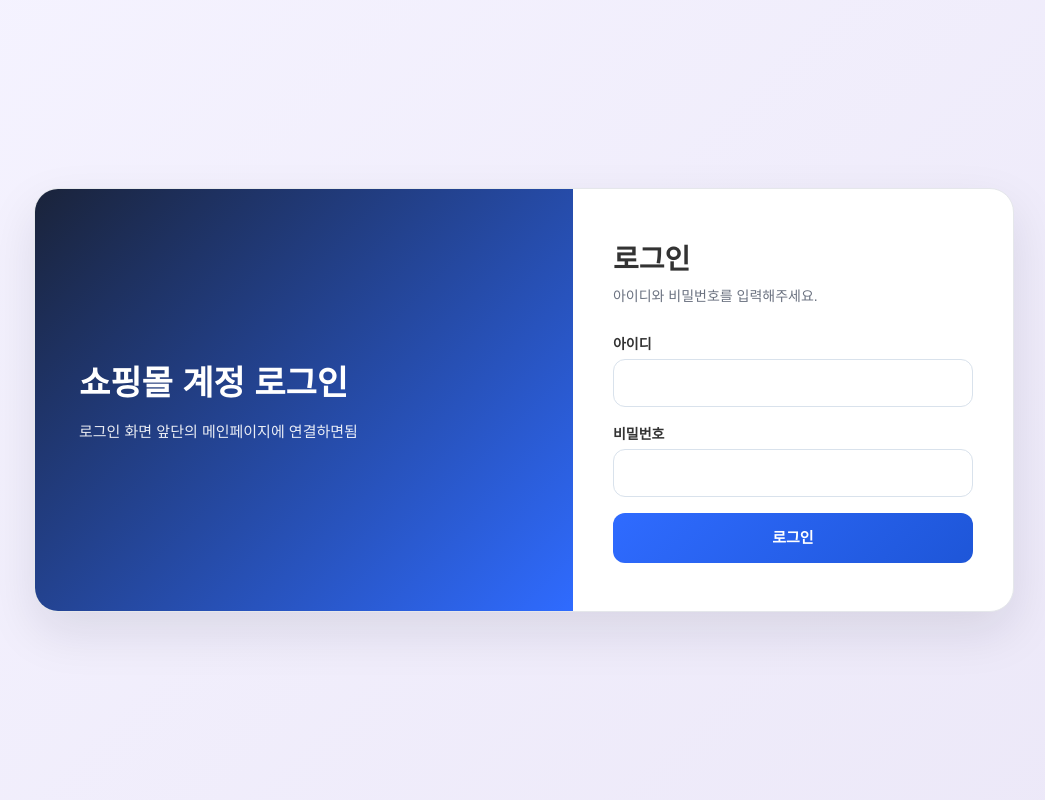
After one commit to 22nsoo/H_R_Project1, a Flask app: page /login in a window 1280 px wide. The commit adds this page. Shown: the whole page, without its empty margins (116-1161 px from the left). Run offline with Flask 3, Linux system fonts and the light colour scheme.

Commit message:
로그인 구조 전환

```diff
--- a/my_pro/app.py
+++ b/my_pro/app.py
@@ -1,5 +1,5 @@
 import os
-from flask import Flask, render_template, request, redirect, url_for, flash, Response
+from flask import Flask, render_template, request, redirect, url_for, flash, Response, session
 from db import get_connection
 import json
 import pymysql
@@ -64,22 +64,101 @@ def get_seller_or_none(cursor, seller_id: int):
     )
     return cursor.fetchone()
 
+def get_login_seller_id():
+    seller_id = session.get("seller_id")
+    if not seller_id:
+        return None
+    return seller_id
+
+@app.route("/login", methods=["GET", "POST"])
+def login():
+    if request.method == "POST":
+        login_id = request.form.get("login_id", "").strip()
+        password = request.form.get("password", "").strip()
+
+        conn = get_connection()
+        cursor = conn.cursor()
+
+        cursor.execute("""
+            SELECT account_id, role
+            FROM accounts
+            WHERE login_id = %s AND password = %s AND is_active = 1
+        """, (login_id, password))
+        account = cursor.fetchone()
+
+        if not account:
+            cursor.close()
+            conn.close()
+            flash("아이디 또는 비밀번호가 올바르지 않습니다.")
+            return render_template("login.html")
+
+        if account["role"] == "seller":
+            cursor.execute("""
+                SELECT seller_id
+                FROM sellers
+                WHERE account_id = %s
+            """, (account["account_id"],))
+            seller = cursor.fetchone()
+
+            if not seller:
+                flash("연결된 판매자 정보가 없습니다.")
+                return render_template("login.html")
+
+            session["seller_id"] = seller["seller_id"]
+            session["account_id"] = account["account_id"]
+            session["role"] = account["role"]
+
+            return redirect(url_for("seller_dashboard"))
+
+        elif account["role"] == "customer":
+            session["account_id"] = account["account_id"]
+            session["role"] = account["role"]
+
+            return redirect(url_for("customer_home"))   # 네 구매자 메인 라우트명으로 변경
+
+        elif account["role"] == "admin":
+            session["account_id"] = account["account_id"]
+            session["role"] = account["role"]
+
+            return redirect(url_for("admin_dashboard"))  # 관리자 페이지 있으면
+
+        cursor.execute("""
+            SELECT seller_id
+            FROM sellers
+            WHERE account_id = %s
+        """, (account["account_id"],))
+        seller = cursor.fetchone()
+
+        cursor.close()
+        conn.close()
+
+        if not seller:
+            flash("연결된 판매자 정보가 없습니다.")
+            return render_template("login.html")
+
+        session["seller_id"] = seller["seller_id"]
+        session["account_id"] = account["account_id"]
+
+        return redirect(url_for("seller_dashboard"))
+
+    return render_template("login.html")
+
+@app.route("/logout")
+def logout():
+    session.clear()
+    return redirect(url_for("login"))
+
 @app.route("/")
 def home():
-    conn = get_connection()
-    cursor = conn.cursor()
+    if session.get("seller_id"):
+        return redirect(url_for("seller_dashboard"))
+    return redirect(url_for("login"))
 
-    cursor.execute("SELECT seller_id, seller_name FROM sellers ORDER BY seller_id ASC")
-    sellers = cursor.fetchall()
-
-    cursor.close()
-    conn.close()
-
-    return render_template("home.html", sellers=sellers)
-
-
-@app.route("/seller/dashboard/<int:seller_id>")
-def seller_dashboard(seller_id):
+@app.route("/seller/dashboard")
+def seller_dashboard():
+    seller_id = session.get("seller_id")
+    if not seller_id:
+        return redirect(url_for("login"))
     conn = get_connection()
     cursor = conn.cursor()
 
@@ -250,8 +329,11 @@ def seller_dashboard(seller_id):
         monthly_values=json.dumps(monthly_values)
     )
 
-@app.route("/seller/products/<int:seller_id>")
-def seller_products(seller_id):
+@app.route("/seller/products")
+def seller_products():
+    seller_id = session.get("seller_id")
+    if not seller_id:
+        return redirect(url_for("login"))
     conn = get_connection()
     cursor = conn.cursor()
 
@@ -385,8 +467,11 @@ def seller_products(seller_id):
         sort=sort,
     )
 
-@app.route("/seller/product/add/<int:seller_id>", methods=["GET", "POST"])
-def add_product(seller_id):
+@app.route("/seller/product/add", methods=["GET", "POST"])
+def add_product():
+    seller_id = session.get("seller_id")
+    if not seller_id:
+        return redirect(url_for("login"))
     conn = get_connection()
     cursor = conn.cursor()
 
@@ -519,7 +604,7 @@ def add_product(seller_id):
         conn.close()
 
         flash("상품이 등록되었습니다.")
-        return redirect(url_for("seller_products", seller_id=seller_id))
+        return redirect(url_for("seller_products"))
 
     cursor.close()
     conn.close()
@@ -699,7 +784,7 @@ def edit_product(product_id):
         conn.close()
 
         flash("상품이 수정되었습니다.")
-        return redirect(url_for("seller_products", seller_id=seller_id))
+        return redirect(url_for("seller_products"))
 
     cursor.close()
     conn.close()
@@ -733,15 +818,18 @@ def delete_product(product_id):
     conn.close()
 
     flash("상품이 삭제되었습니다.")
-    return redirect(url_for("seller_products", seller_id=seller_id))
+    return redirect(url_for("seller_products"))
 
-@app.route("/seller/products/delete-selected/<int:seller_id>", methods=["POST"])
-def delete_selected_products(seller_id):
+@app.route("/seller/products/delete-selected", methods=["POST"])
+def delete_selected_products():
+    seller_id = session.get("seller_id")
+    if not seller_id:
+        return redirect(url_for("login"))
     product_ids = request.form.getlist("product_ids")
 
     if not product_ids:
         flash("선택된 상품이 없습니다.")
-        return redirect(url_for("seller_products", seller_id=seller_id))
+        return redirect(url_for("seller_products"))
 
     filtered_ids = []
     for pid in product_ids:
@@ -752,7 +840,7 @@ def delete_selected_products(seller_id):
 
     if not filtered_ids:
         flash("삭제할 상품 정보가 올바르지 않습니다.")
-        return redirect(url_for("seller_products", seller_id=seller_id))
+        return redirect(url_for("seller_products"))
 
     conn = get_connection()
     cursor = conn.cursor()
@@ -770,10 +858,13 @@ def delete_selected_products(seller_id):
     conn.close()
 
     flash("선택한 상품이 삭제되었습니다.")
-    return redirect(url_for("seller_products", seller_id=seller_id))
+    return redirect(url_for("seller_products"))
 
-@app.route("/seller/products/delete-all/<int:seller_id>", methods=["POST"])
-def delete_all_products(seller_id):
+@app.route("/seller/products/delete-all", methods=["POST"])
+def delete_all_products():
+    seller_id = session.get("seller_id")
+    if not seller_id:
+        return redirect(url_for("login"))
     conn = get_connection()
     cursor = conn.cursor()
 
@@ -787,7 +878,7 @@ def delete_all_products(seller_id):
     conn.close()
 
     flash("전체 상품이 삭제되었습니다.")
-    return redirect(url_for("seller_products", seller_id=seller_id))
+    return redirect(url_for("seller_products"))
 
 @app.route("/seller/product/stock/<int:product_id>", methods=["POST"])
 def update_product_stock(product_id):
@@ -825,19 +916,27 @@ def update_product_stock(product_id):
     conn.close()
 
     flash("재고가 수정되었습니다.")
-    return redirect(url_for("seller_dashboard", seller_id=seller_id))
+    return redirect(url_for("seller_dashboard"))
 
-@app.route("/seller/orders/<int:seller_id>")
-def seller_orders(seller_id):
-    keyword = request.args.get("keyword")
-    status = request.args.get("status")
-    sort = request.args.get("sort")
+@app.route("/seller/orders")
+def seller_orders():
+    seller_id = session.get("seller_id")
+    if not seller_id:
+        return redirect(url_for("login"))
+
+    keyword = request.args.get("keyword", "").strip()
+    status = request.args.get("status", "전체")
+    sort = request.args.get("sort", "latest")
     type_filter = request.args.get("type")
+
+    page = request.args.get("page", 1, type=int)
+    per_page = 10
+    if page < 1:
+        page = 1
 
     conn = get_connection()
     cursor = conn.cursor()
 
-    # 판매자 조회
     cursor.execute(
         "SELECT seller_id, seller_name FROM sellers WHERE seller_id = %s",
         (seller_id,)
@@ -849,30 +948,53 @@ def seller_orders(seller_id):
         conn.close()
         return "판매자를 찾을 수 없습니다."
 
-    query = """
-    SELECT order_id, order_code, customer_name, customer_email,
-        customer_phone, address,
-        order_date, total_amount, order_status
+    where_sql = """
     FROM orders
     WHERE seller_id = %s
     """
+    params = [seller_id]
 
-    params = [seller_id]
-    # 배송 미처리 필터
     if type_filter == "pending":
-        query += " AND order_status IN ('신규주문','배송준비중')"
+        where_sql += " AND order_status IN ('신규주문','배송준비중')"
 
-    # 주문번호 검색
     if keyword:
-        query += " AND order_code LIKE %s"
+        where_sql += " AND order_code LIKE %s"
         params.append(f"%{keyword}%")
 
-    # 상태 필터
     if status and status != "전체":
-        query += " AND order_status = %s"
+        where_sql += " AND order_status = %s"
         params.append(status)
 
-    # 정렬
+    count_sql = f"""
+    SELECT COUNT(*) AS total_count
+    {where_sql}
+    """
+    cursor.execute(count_sql, params)
+    total_count = int(cursor.fetchone()["total_count"] or 0)
+
+    total_pages = (total_count + per_page - 1) // per_page
+    if total_pages == 0:
+        total_pages = 1
+
+    if page > total_pages:
+        page = total_pages
+
+    offset = (page - 1) * per_page
+
+    query = f"""
+    SELECT
+        order_id,
+        order_code,
+        customer_name,
+        customer_email,
+        customer_phone,
+        address,
+        order_date,
+        total_amount,
+        order_status
+    {where_sql}
+    """
+
     if sort == "price_desc":
         query += " ORDER BY total_amount DESC"
     elif sort == "price_asc":
@@ -880,7 +1002,10 @@ def seller_orders(seller_id):
     else:
         query += " ORDER BY order_date DESC"
 
-    cursor.execute(query, params)
+    query += " LIMIT %s OFFSET %s"
+
+    list_params = params + [per_page, offset]
+    cursor.execute(query, list_params)
     orders = cursor.fetchall()
 
     for order in orders:
@@ -892,11 +1017,18 @@ def seller_orders(seller_id):
     return render_template(
         "seller_orders.html",
         seller=seller,
-        orders=orders
+        orders=orders,
+        page=page,
+        per_page=per_page,
+        total_count=total_count,
+        total_pages=total_pages
     )
 
-@app.route("/seller/sales/<int:seller_id>")
-def seller_sales(seller_id):
+@app.route("/seller/sales")
+def seller_sales():
+    seller_id = session.get("seller_id")
+    if not seller_id:
+        return redirect(url_for("login"))
 
     conn = get_connection()
     cursor = conn.cursor()
@@ -1056,9 +1188,11 @@ def seller_sales(seller_id):
 
 
 # 일 매출 다운로드 CSV 추가
-@app.route("/seller/sales/export/<int:seller_id>")
-def export_sales_csv(seller_id):
-
+@app.route("/seller/sales/export")
+def export_sales_csv():
+    seller_id = session.get("seller_id")
+    if not seller_id:
+        return redirect(url_for("login"))
     start_date = request.args.get("start_date")
     end_date = request.args.get("end_date")
 
@@ -1097,8 +1231,11 @@ def export_sales_csv(seller_id):
     )
 
 # 월 매출 CSV 다운로드
-@app.route("/seller/sales/export_month/<int:seller_id>")
-def export_month_sales_csv(seller_id):
+@app.route("/seller/sales/export_month")
+def export_month_sales_csv():
+    seller_id = session.get("seller_id")
+    if not seller_id:
+        return redirect(url_for("login"))
 
     year = request.args.get("year")
 
@@ -1139,8 +1276,11 @@ def export_month_sales_csv(seller_id):
 
 
 # 연 매출 CSV 다운로드
-@app.route("/seller/sales/export_year/<int:seller_id>")
-def export_year_sales_csv(seller_id):
+@app.route("/seller/sales/export_year")
+def export_year_sales_csv():
+    seller_id = session.get("seller_id")
+    if not seller_id:
+        return redirect(url_for("login"))
 
     conn = get_connection()
     cursor = conn.cursor()
@@ -1178,8 +1318,11 @@ def export_year_sales_csv(seller_id):
 
 
 # 판매자 CS (문의 + 교환/환불 관리)
-@app.route("/seller/cs/<int:seller_id>")
-def seller_cs(seller_id):
+@app.route("/seller/cs")
+def seller_cs():
+    seller_id = session.get("seller_id")
+    if not seller_id:
+        return redirect(url_for("login"))
 
     page_q = request.args.get("page_q", 1, type=int)
     page_r = request.args.get("page_r", 1, type=int)
@@ -1367,12 +1510,17 @@ def update_order_status(order_id):
     conn.close()
 
     # flash("주문 상태가 변경되었습니다.")
-    return redirect(url_for("seller_orders", seller_id=seller_id))
+    return redirect(url_for("seller_orders"))
 
 
 # 삭제
 @app.route("/seller/cs/delete", methods=["POST"])
 def delete_cs():
+    ids = request.form.getlist("delete_ids")
+    print("삭제할 ids:", ids)
+
+    if not ids:
+        return redirect(request.referrer)
 
     ids = request.form.getlist("delete_ids")
 
--- /dev/null
+++ b/my_pro/templates/login.html
@@ -0,0 +1,164 @@
+<!DOCTYPE html>
+<html lang="ko">
+<head>
+<meta charset="UTF-8">
+<meta name="viewport" content="width=device-width, initial-scale=1.0">
+<title>로그인</title>
+
+<link rel="stylesheet" href="{{ url_for('static', filename='dashboard.css') }}">
+
+<style>
+
+.login-page{
+min-height:100vh;
+display:flex;
+align-items:center;
+justify-content:center;
+background:linear-gradient(135deg,#f5f3ff 0%,#ece8f8 100%);
+padding:24px;
+}
+
+.login-wrap{
+width:100%;
+max-width:980px;
+display:grid;
+grid-template-columns:1.1fr 0.9fr;
+background:#fff;
+border:1px solid #e5e7eb;
+border-radius:24px;
+overflow:hidden;
+box-shadow:0 20px 50px rgba(15,23,42,0.10);
+}
+
+.login-visual{
+background:linear-gradient(135deg,#1a233a 0%,#2f6bff 100%);
+color:#fff;
+padding:56px 44px;
+display:flex;
+flex-direction:column;
+justify-content:center;
+}
+
+.login-visual h1{
+margin:0 0 14px;
+font-size:34px;
+font-weight:800;
+}
+
+.login-visual p{
+margin:0;
+font-size:15px;
+line-height:1.7;
+color:rgba(255,255,255,0.9);
+}
+
+.login-panel{
+padding:48px 40px;
+display:flex;
+flex-direction:column;
+justify-content:center;
+}
+
+.login-title h2{
+margin:0 0 8px;
+font-size:28px;
+}
+
+.login-title p{
+margin:0 0 28px;
+font-size:14px;
+color:#6b7280;
+}
+
+.login-form label{
+display:block;
+margin-bottom:6px;
+font-size:14px;
+font-weight:700;
+}
+
+.login-form input{
+width:100%;
+height:48px;
+padding:0 14px;
+border:1px solid #d9e2ec;
+border-radius:12px;
+font-size:14px;
+margin-bottom:16px;
+}
+
+.login-btn{
+width:100%;
+height:50px;
+border:none;
+border-radius:12px;
+background:linear-gradient(135deg,#2f6bff 0%,#1e56d8 100%);
+color:#fff;
+font-size:15px;
+font-weight:700;
+cursor:pointer;
+}
+
+.login-alert{
+margin-bottom:16px;
+background:#fff5f5;
+border:1px solid #fed7d7;
+color:#c53030;
+padding:12px;
+border-radius:10px;
+font-size:14px;
+}
+
+</style>
+</head>
+
+<body class="login-page">
+
+<div class="login-wrap">
+
+<section class="login-visual">
+
+<h1>쇼핑몰 계정 로그인</h1>
+
+<p>
+로그인 화면 앞단의 메인페이지에 연결하면됨
+</p>
+
+</section>
+
+
+<section class="login-panel">
+
+<div class="login-title">
+<h2>로그인</h2>
+<p>아이디와 비밀번호를 입력해주세요.</p>
+</div>
+
+
+{% with messages = get_flashed_messages() %}
+{% if messages %}
+{% for message in messages %}
+<div class="login-alert">{{ message }}</div>
+{% endfor %}
+{% endif %}
+{% endwith %}
+
+
+<form method="post" class="login-form">
+
+<label>아이디</label>
+<input type="text" name="login_id" required>
+
+<label>비밀번호</label>
+<input type="password" name="password" required>
+
+<button type="submit" class="login-btn">로그인</button>
+
+</form>
+
+</section>
+
+</div>
+
+</body>
+</html>
```
Also changed, not shown: my_pro/templates/home.html (+6 -3 lines), my_pro/templates/product_form.html (+7 -6 lines), my_pro/templates/seller_cs.html (+11 -11 lines), my_pro/templates/seller_dashboard.html (+14 -14 lines), my_pro/templates/seller_orders.html (+22 -7 lines), my_pro/templates/seller_products.html (+9 -19 lines), my_pro/templates/seller_sales.html (+8 -9 lines).
